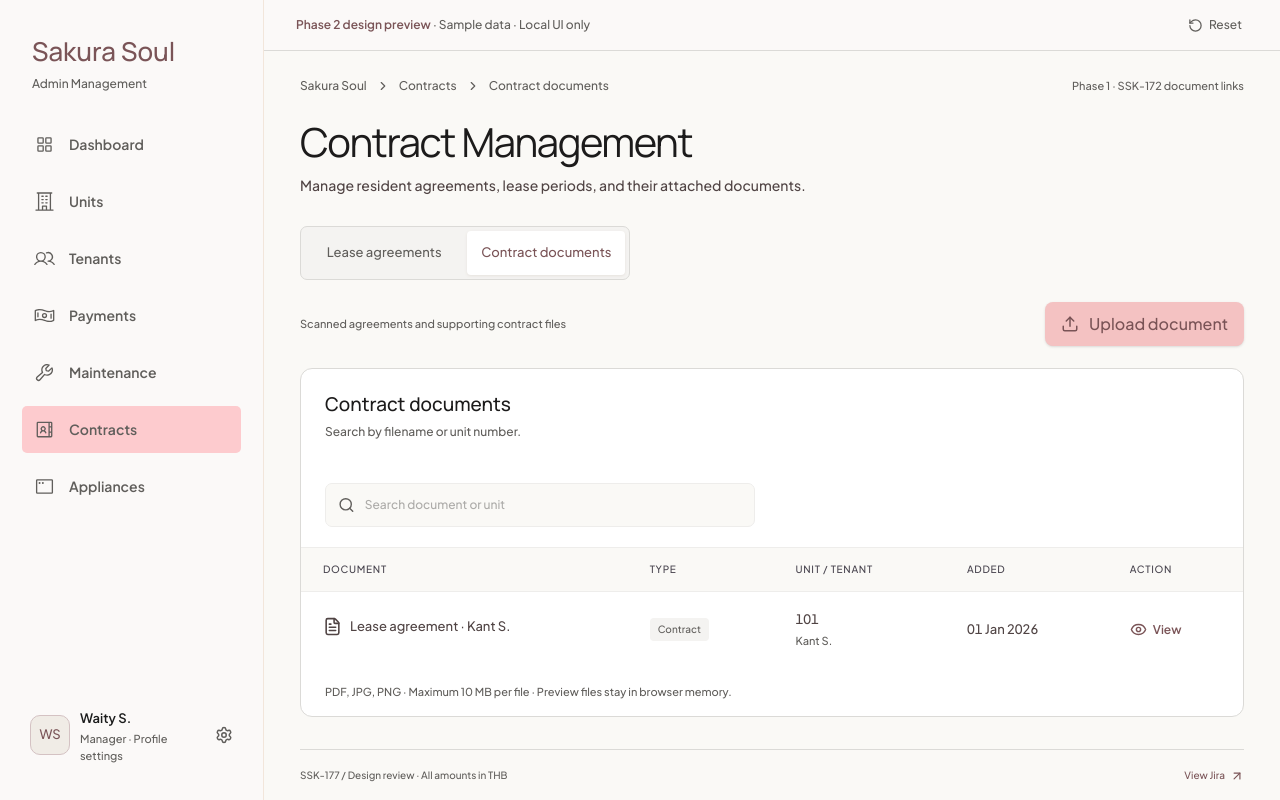
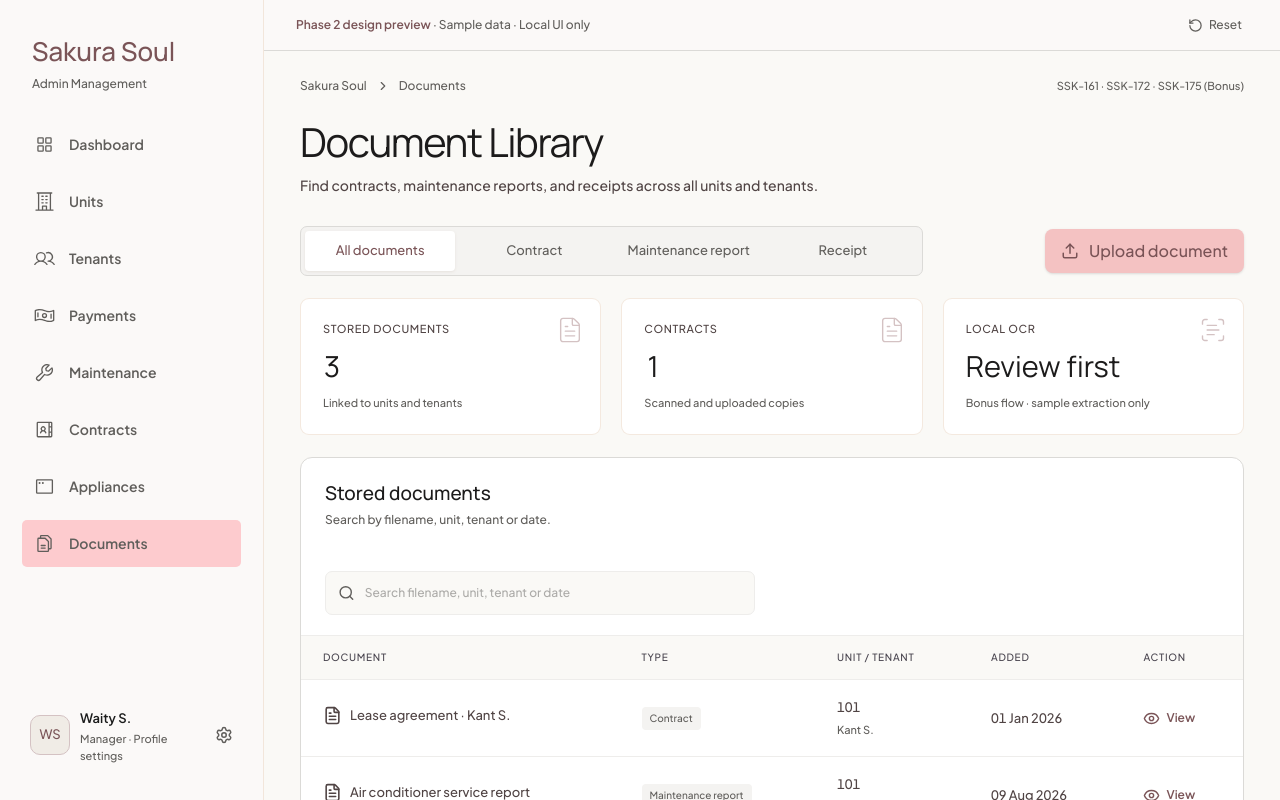
Before and after one commit to MUDST-2026-SakuraSoul-DevOps/MUDST-2026-SakuraSoul, a React (Vite) app in the folder frontend/: page /phase2-preview/documents in a window 1280 px wide. Before the commit this address led to /phase2-preview/contracts. Shown: the top 800 px of the page. Built offline with nearby package versions, Linux system fonts and the light colour scheme.

Commit message:
design(SSK-177): add shared Documents library to main navigation

```diff
--- a/frontend/src/phase2-preview/OperationsDesign.tsx
+++ b/frontend/src/phase2-preview/OperationsDesign.tsx
@@ -44,21 +44,22 @@ function UploadedFile({ file }: { file: File }) {
 }
 export function DocumentsDesign({ docs, setDocs, notify, scope }: { docs: Doc[]; setDocs: Dispatch<SetStateAction<Doc[]>>; notify: (s: string) => void; scope?: 'Contract' | 'Maintenance report' | 'Receipt' }) {
   const [params] = useSearchParams()
-  const [category, setCategory] = useState(scope ?? (params.get('type') === 'Contract' ? 'Contract' : 'All documents'))
+  const initialType = ['Contract','Maintenance report','Receipt'].find(type => type === params.get('type'))
+  const [category, setCategory] = useState(scope ?? initialType ?? 'All documents')
   const [search, setSearch] = useState(params.get('unit') ?? '')
   const [dialog, setDialog] = useState(params.get('upload') === '1' ? 'upload' : '')
   const [viewing, setViewing] = useState<Doc | null>(null)
   const [file, setFile] = useState<File | undefined>()
-  const [type, setType] = useState<string>(scope ?? 'Contract')
+  const [type, setType] = useState<string>(scope ?? initialType ?? 'Contract')
   const [unit, setUnit] = useState(params.get('unit') ?? '101')
   const [ocr, setOcr] = useState(false)
   const [error, setError] = useState('')
   const [name, setName] = useState('')
-  const filtered = docs.filter(d => (category === 'All documents' || d.category === category) && `${d.name} ${d.unit}`.toLowerCase().includes(search.toLowerCase()))
+  const filtered = docs.filter(d => (category === 'All documents' || d.category === category) && `${d.name} ${d.unit} ${d.tenant} ${d.date}`.toLowerCase().includes(search.trim().toLowerCase()))
   return <>
     <div className="p2-toolbar">{!scope ? <Tabs options={['All documents','Contract','Maintenance report','Receipt']} active={category} onChange={setCategory} /> : <p className="p2-design-note">{scope === 'Contract' ? 'Scanned agreements and supporting contract files' : scope === 'Receipt' ? 'Scanned receipts and payment documents' : 'Service reports and supporting maintenance files'}</p>}<PrimaryButton onClick={() => { setDialog('upload'); setOcr(false); setFile(undefined); setError('') }}><Upload size={18} />Upload document</PrimaryButton></div>
     {!scope && <Stats items={[{label:'STORED DOCUMENTS',value:String(docs.length),hint:'Linked to units and tenants',icon:<FolderIcon />},{label:'CONTRACTS',value:String(docs.filter(d => d.category === 'Contract').length),hint:'Scanned and uploaded copies',icon:<FileText />},{label:'LOCAL OCR',value:'Review first',hint:'Bonus flow · sample extraction only',icon:<ScanText />}]} />}
-    <Card title={scope === 'Contract' ? 'Contract documents' : scope === 'Receipt' ? 'Receipts & payment documents' : scope === 'Maintenance report' ? 'Maintenance documents' : 'Document Library'} description="Search by filename or unit number."><div className="p2-filter-row"><label className="p2-search"><Search size={18} aria-hidden="true" /><input aria-label="Search documents" placeholder="Search document or unit" value={search} onChange={e => setSearch(e.target.value)} /></label></div><Table headers={['DOCUMENT','TYPE','UNIT / TENANT','ADDED','ACTION']} rows={filtered.map(d => [<span className="p2-inline"><FileText size={19} />{d.name}</span>,<Badge>{d.category}</Badge>,<div>{d.unit}<small className="p2-sub">{d.tenant}</small></div>,d.date,<button className="p2-link" onClick={() => setViewing(d)}><Eye size={17} />View</button>])} /><p className="p2-card-foot">PDF, JPG, PNG · Maximum 10 MB per file · Preview files stay in browser memory.</p></Card>
+    <Card title={scope === 'Contract' ? 'Contract documents' : scope === 'Receipt' ? 'Receipts & payment documents' : scope === 'Maintenance report' ? 'Maintenance documents' : 'Stored documents'} description="Search by filename, unit, tenant or date."><div className="p2-filter-row"><label className="p2-search"><Search size={18} aria-hidden="true" /><input aria-label="Search documents" placeholder="Search filename, unit, tenant or date" value={search} onChange={e => setSearch(e.target.value)} /></label></div><Table headers={['DOCUMENT','TYPE','UNIT / TENANT','ADDED','ACTION']} rows={filtered.map(d => [<span className="p2-inline"><FileText size={19} />{d.name}</span>,<Badge>{d.category}</Badge>,<div>{d.unit}<small className="p2-sub">{d.tenant}</small></div>,d.date,<button className="p2-link" onClick={() => setViewing(d)}><Eye size={17} />View</button>])} /><p className="p2-card-foot">PDF, JPG, PNG · Maximum 10 MB per file · Preview files stay in browser memory.</p></Card>
     {viewing && <Dialog title={viewing.name} subtitle={`${viewing.category} · Unit ${viewing.unit}`} onClose={() => setViewing(null)}>{viewing.file ? <UploadedFile file={viewing.file} /> : <div className="p2-sample-paper"><FileText size={36} /><h3>{viewing.category}</h3><p>Sakura Soul Apartment</p><hr /><p>Unit {viewing.unit} · {viewing.tenant}</p><p>{viewing.date}</p><Note>Sample document representation. Upload your own file to test the real document viewer.</Note></div>}<div className="p2-actions"><SecondaryButton onClick={() => setViewing(null)}>Close</SecondaryButton></div></Dialog>}
     {dialog === 'upload' && <Dialog title="Upload document" subtitle="SSK-161 · SSK-172 · Optional local OCR flow (SSK-175)" onClose={() => setDialog('')}><form onSubmit={e => { e.preventDefault(); if (!file) { setError('Choose a PDF, JPG or PNG file first.'); return } setDocs(prev => [...prev,{id:Math.max(...prev.map(d => d.id))+1,name:file.name,category:type,unit,tenant:unit === '101' ? 'Kant S.' : unit === '102' ? 'Mali P.' : unit === '201' ? 'Narin K.' : unit === '202' ? 'Pim W.' : '—',date:'30 Oct 2026',file}]); setDialog(''); notify('Document added to this preview only. No upload was sent to a server.') }}><Field label="Document file" hint="PDF, JPG or PNG · Up to 10 MB"><input required type="file" accept="application/pdf,image/png,image/jpeg" onChange={e => { const f = e.target.files?.[0]; setError(''); setFile(undefined); if (f && (f.size > 10 * 1024 * 1024 || !['application/pdf','image/png','image/jpeg'].includes(f.type))) { setError('Choose a PDF, JPG or PNG file no larger than 10 MB.'); return } setFile(f) }} /></Field>{error && <p className="p2-error" role="alert">{error}</p>}<div className="p2-form-grid p2-pad-y"><>{scope ? <Field label="Document type"><input readOnly value={scope} /></Field> : <Select label="Document type" value={type} onChange={setType} options={['Contract','Maintenance report','Receipt']} />}</><Select label="Linked unit" value={unit} onChange={setUnit} options={previewRoomNumbers} /></div>
       {type === 'Contract' && <div className="p2-ocr"><div className="p2-toolbar"><div><strong>Auto-fill tenant details</strong><p>Local OCR · Bonus design</p></div><SecondaryButton onClick={() => { setOcr(true); setName('Kant Srisuk') }}><ScanText size={17} />Preview sample extraction</SecondaryButton></div><small>This button uses sample text, not the contents of your document. OCR is not connected.</small>{ocr && <div className="p2-pad-y"><Badge tone="amber">Needs manual review</Badge><div className="p2-form-grid p2-pad-y"><Field label="Tenant name"><input value={name} onChange={e => setName(e.target.value)} /></Field><Field label="National ID" hint="Example masked for review"><input placeholder="Verify from original document" /></Field><Field label="Phone number"><input placeholder="Check extracted digits" /></Field><Field label="Lease start"><input type="date" defaultValue="2026-11-01" /></Field></div><p>Extracted details are a draft. Confirm every field before creating a tenant in the final system.</p></div>}</div>}
--- a/frontend/src/phase2-preview/Phase2Preview.tsx
+++ b/frontend/src/phase2-preview/Phase2Preview.tsx
@@ -10,6 +10,7 @@ import { SettingsDesign } from './SettingsDesign'
 import { AppliancesDesign, ContractsDesign, DashboardDesign } from './Phase1Design'
 import { initialCatalog, initialContracts, initialDocuments, initialRentals } from './phase1Data'
 import { NAV_ITEMS } from '../layouts/nav'
+import { Files } from '@phosphor-icons/react'
 import { activeSectionView, legacyPreviewUrl, sectionUrl, sectionViews } from './navigation'
 import './preview.css'
 
@@ -21,10 +22,12 @@ const pages = [
   { path: 'maintenance', label: 'Maintenance', title: 'Maintenance Management', description: 'Manage tasks, supplies, recurring reminders, and completed service records.', issues: 'SSK-171 · SSK-173 (Bonus)' },
   { path: 'contracts', label: 'Contracts', title: 'Contract Management', description: 'Manage resident agreements, lease periods, and their attached documents.', issues: 'Phase 1 · SSK-172 document links' },
   { path: 'appliances', label: 'Appliance Rental', title: 'Appliance Rental', description: 'Manage rental requests, appliance availability, and monthly rental fees.', issues: 'Phase 1 · Phase 2 billing' },
+  { path: 'documents', label: 'Documents', title: 'Document Library', description: 'Find contracts, maintenance reports, and receipts across all units and tenants.', issues: 'SSK-161 · SSK-172 · SSK-175 (Bonus)' },
   { path: 'settings', label: 'Settings', title: 'Profile Settings', description: 'Manage your personal profile and your team’s access in one place.', issues: 'SSK-176 (Bonus)' },
 ]
 
 const sampleProfile = { fullName: 'Waity S.', email: 'manager@example.com', phone: '080-000-1234' }
+const previewNavItems = [...NAV_ITEMS, { path: '/documents', label: 'Documents', icon: Files }]
 
 /** SSK-177: one restrained direction, using the existing theme. In-memory design review only. */
 export default function Phase2Preview() {
@@ -51,7 +54,7 @@ export default function Phase2Preview() {
     {menu && <button className="p2-menu-scrim" aria-label="Close navigation" onClick={() => setMenu(false)} />}
     <aside className={`p2-sidebar ${menu ? 'is-open' : ''}`}>
       <div className="p2-brand"><span>Sakura Soul</span><small>Admin Management</small><button className="p2-mobile icon-button" onClick={() => setMenu(false)} aria-label="Close navigation"><X size={20} /></button></div>
-      <nav aria-label="Apartment management">{NAV_ITEMS.map(p => { const path = p.path === '/' ? 'dashboard' : p.path.slice(1); const Icon = p.icon; return <NavLink key={path} to={`/phase2-preview/${path}`} className={path === current.path ? 'active' : ''} onClick={() => { setMenu(false); setToast('') }}><Icon size={21} aria-hidden="true" />{p.label}</NavLink> })}</nav>
+      <nav aria-label="Apartment management">{previewNavItems.map(p => { const path = p.path === '/' ? 'dashboard' : p.path.slice(1); const Icon = p.icon; return <NavLink key={path} to={`/phase2-preview/${path}`} className={path === current.path ? 'active' : ''} onClick={() => { setMenu(false); setToast('') }}><Icon size={21} aria-hidden="true" />{p.label}</NavLink> })}</nav>
       <div className="p2-sidebar-bottom"><NavLink to="/phase2-preview/settings" aria-label="Profile settings" className={({ isActive }) => `p2-profile-link${isActive ? ' active' : ''}`} onClick={() => { setMenu(false); setToast('') }}><div className="p2-avatar">{profile.fullName.split(/\s+/).map(part => part[0]).slice(0,2).join('')}</div><div><strong>{profile.fullName}</strong><small>Manager · Profile settings</small></div><Settings size={18} aria-hidden="true" /></NavLink></div>
     </aside>
     <div className="p2-workspace">
@@ -68,6 +71,7 @@ export default function Phase2Preview() {
           {current.path === 'contracts' && (view === 'documents' ? <DocumentsDesign key={params.toString()} scope="Contract" docs={documents} setDocs={setDocuments} notify={notify} /> : <ContractsDesign contracts={contracts} setContracts={setContracts} documents={documents} notify={notify} />)}
           {current.path === 'appliances' && <AppliancesDesign rentals={rentals} setRentals={setRentals} catalog={catalog} setCatalog={setCatalog} notify={notify} />}
           {current.path === 'tenants' && <PeopleDesign permissions={false} notify={notify} />}
+          {current.path === 'documents' && <DocumentsDesign key={params.toString()} docs={documents} setDocs={setDocuments} notify={notify} />}
           {current.path === 'settings' && <SettingsDesign profile={profile} onProfileChange={setProfile} notify={notify} />}
         </div>
         <footer className="p2-review-footer"><span>SSK-177 / Design review · All amounts in THB</span><a href="https://wishza2549.atlassian.net/browse/SSK-177" target="_blank" rel="noreferrer">View Jira <ArrowUpRight size={14} aria-hidden="true" /></a></footer>
--- a/frontend/src/phase2-preview/navigation.ts
+++ b/frontend/src/phase2-preview/navigation.ts
@@ -26,12 +26,7 @@ export function legacyPreviewUrl(section: string, search: string): string | null
   if (section === 'utilities') { target = 'units'; view = 'utilities' }
   else if (section === 'reports') { target = 'payments'; view = 'reports' }
   else if (section === 'permissions') { target = 'settings'; view = ''; params.set('tab','team') }
-  else if (section === 'documents') {
-    const type = params.get('type')
-    target = type === 'Receipt' ? 'payments' : type === 'Maintenance report' ? 'maintenance' : 'contracts'
-    view = 'documents'
-    params.delete('type')
-  } else return null
+  else return null
   if (view) params.set('view',view)
   return `/phase2-preview/${target}?${params}`
 }
```
Also changed, not shown: 3 other files (tests, documents, lock files or other folders).
